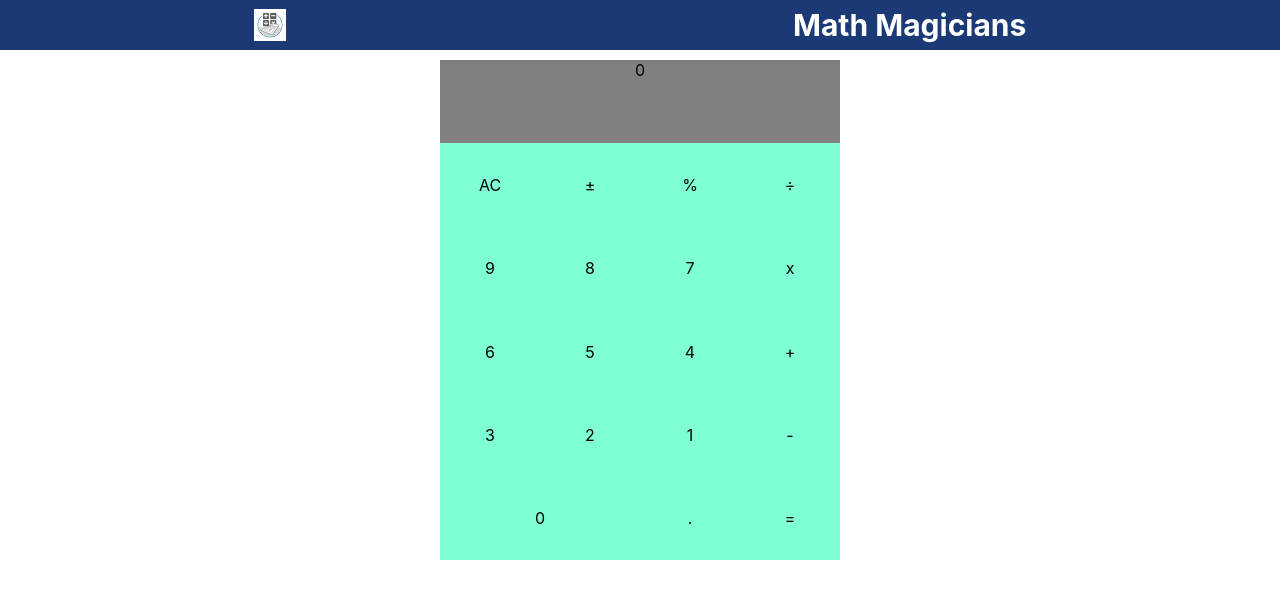
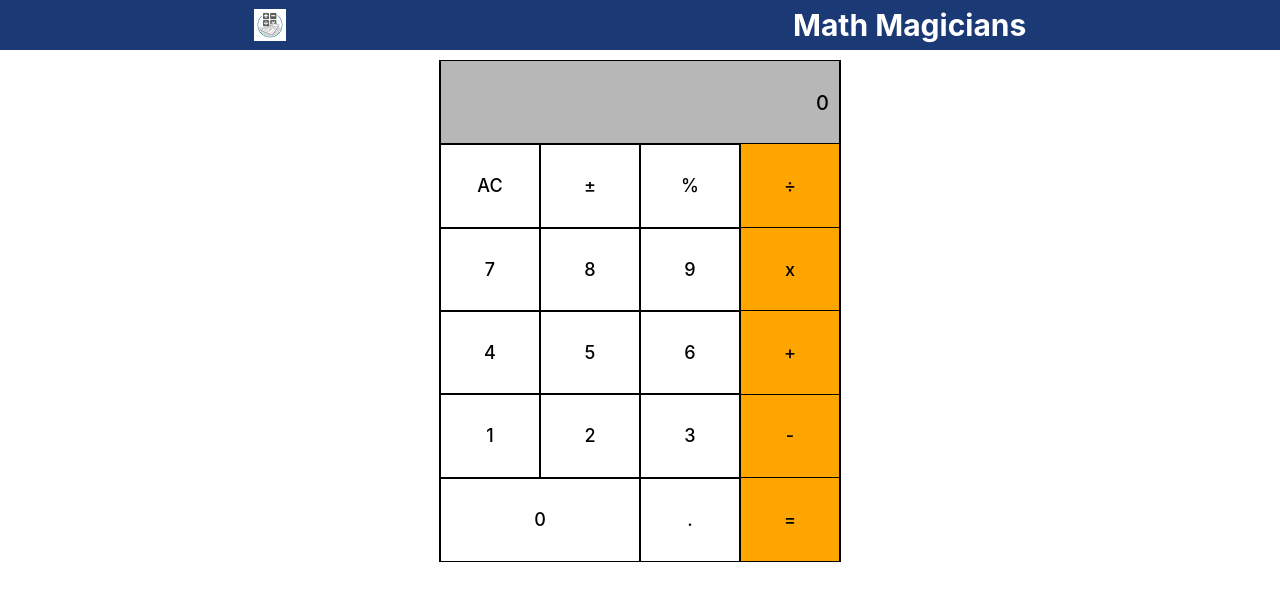
Before and after one commit to hienphan0111/Math-magicians, a React (Create React App) app: page / in a window 1280 px wide. Shown: the top 600 px of the page. Built offline with nearby package versions, Linux system fonts and the light colour scheme.

Commit message:
Add calculator layout and style

```diff
--- a/src/components/Calculator.jsx
+++ b/src/components/Calculator.jsx
@@ -3,26 +3,26 @@ import './Calculator.scss';
 
 const Calculator = () => (
   <div className="cal-container">
-    <span id="result">0</span>
-    <span id="ac">AC</span>
-    <span id="plus-minus">&#177;</span>
-    <span id="mod">%</span>
-    <span id="divide">&#247;</span>
-    <span id="multi">x</span>
-    <span id="minus">-</span>
-    <span id="plus">+</span>
-    <span id="equal">=</span>
-    <span id="9">9</span>
-    <span id="8">8</span>
-    <span id="7">7</span>
-    <span id="6">6</span>
-    <span id="5">5</span>
-    <span id="4">4</span>
-    <span id="3">3</span>
-    <span id="2">2</span>
-    <span id="1">1</span>
-    <span id="zero">0</span>
-    <span id="dot">.</span>
+    <span id="result" className="border-center">0</span>
+    <span id="ac" className="border-center">AC</span>
+    <span id="plus-minus" className="border-center">&#177;</span>
+    <span id="mod" className="border-center">%</span>
+    <span id="divide" className="orange">&#247;</span>
+    <span id="multi" className="orange">x</span>
+    <span id="minus" className="orange">-</span>
+    <span id="plus" className="orange">+</span>
+    <span id="equal" className="orange">=</span>
+    <span id="nine" className="border-center">9</span>
+    <span id="eight" className="border-center">8</span>
+    <span id="seven" className="border-center">7</span>
+    <span id="six" className="border-center">6</span>
+    <span id="five" className="border-center">5</span>
+    <span id="four" className="border-center">4</span>
+    <span id="three" className="border-center">3</span>
+    <span id="two" className="border-center">2</span>
+    <span id="one" className="border-center">1</span>
+    <span id="zero" className="border-center">0</span>
+    <span id="dot" className="border-center">.</span>
   </div>
 );
 
--- a/src/components/Calculator.scss
+++ b/src/components/Calculator.scss
@@ -1,21 +1,26 @@
 .cal-container {
   width: 400px;
   height: 500px;
-  background-color: aquamarine;
   margin: 10px auto;
   display: grid;
   grid-template-columns: repeat(4, 1fr);
   grid-template-rows: repeat(6, 1fr);
   justify-content: center;
   align-items: center;
+  border: 1px solid #000;
+  cursor: pointer;
+  font-size: 18px;
+  font-weight: 500;
 
   #result {
     grid-column-start: 1;
     grid-column-end: span 4;
-    background-color: gray;
+    background-color: rgba(128, 128, 128, 0.567);
     height: 100%;
-    width: 100%;
-    justify-self: end;
+    display: flex;
+    justify-content: flex-end;
+    padding-right: 10px;
+    font-size: 20px;
   }
 
   #multi {
@@ -44,7 +49,52 @@
     grid-column-end: span 2;
   }
 
-  #dot {
+  #one {
+    grid-column-start: 1;
+    grid-row-start: 5;
+  }
 
+  #two {
+    grid-column-start: 2;
+    grid-row-start: 5;
   }
+
+  #four {
+    grid-column-start: 1;
+    grid-row-start: 4;
+  }
+
+
+  #five {
+    grid-column-start: 2;
+    grid-row-start: 4;
+  }
+
+  #seven {
+    grid-column-start: 1;
+    grid-row-start: 3;
+  }
+
+  #eight {
+    grid-column-start: 2;
+    grid-row-start: 3;
+  }
+
+  .orange {
+    background-color: orange;
+    border: 0.7px solid #000;
+    height: 100%;
+    display: flex;
+    align-items: center;
+    justify-content: center;
+  }
+
 }
+
+.border-center {
+  border: 0.5px solid #000;
+  height: 100%;
+  display: flex;
+  align-items: center;
+  justify-content: center;
+}
```
